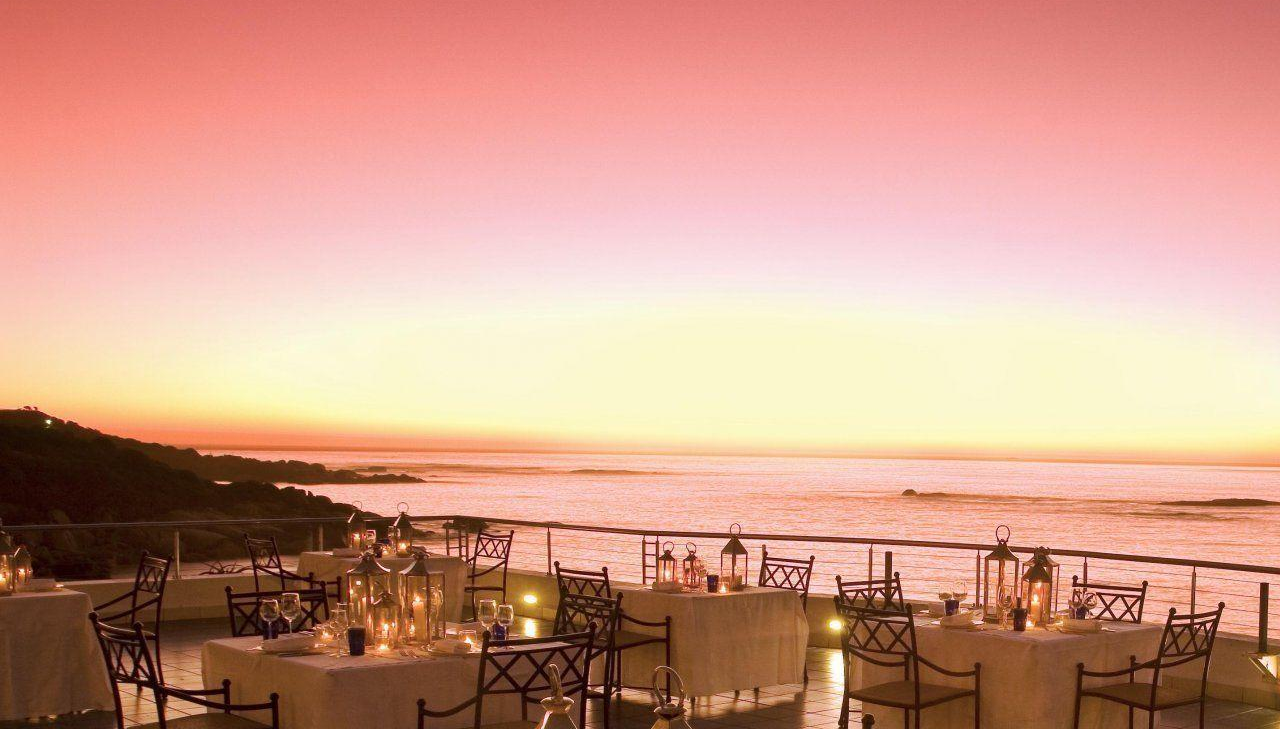
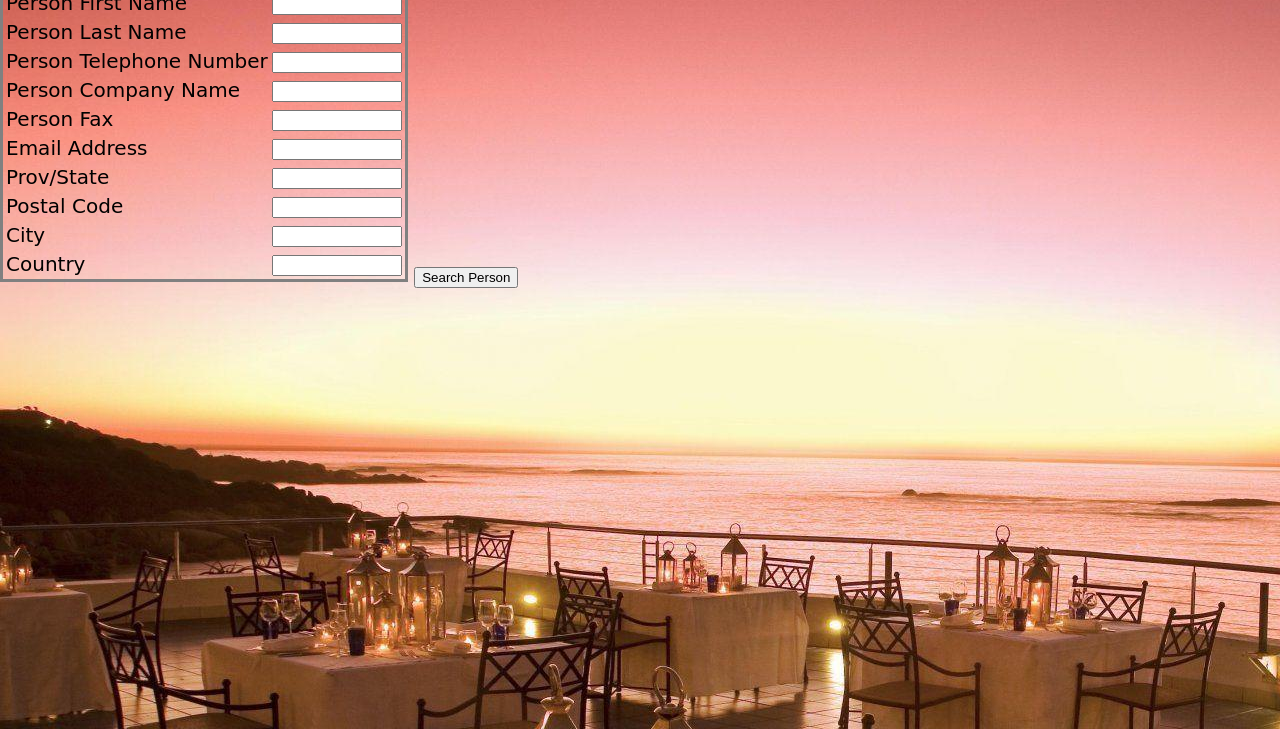
Before and after one commit to CodingDreamteam/RestauranTOjs, a plain HTML site: page RestauranTOjs/RestauranTOjs/RestaurantInfo.html in a window 1280 px wide. Shown: the part 71-800 px from the top of the page. Drawn offline with Linux system fonts and the light colour scheme; a web font is replaced by a local one.

Commit message:
añadiendo .js part 1

```diff
--- a/RestauranTOjs/RestauranTOjs/RestaurantInfo.html
+++ b/RestauranTOjs/RestauranTOjs/RestaurantInfo.html
@@ -28,3 +28,39 @@
 			<button class="Logout" style="visibility:hidden;" disabled>Logout</button>
 		</div>
 	</header>
+
+<table style="border-style:solid;display: inline-block; " >
+    <tr>
+        <td>Person First Name</td><td><input type="text" id="searchPersonFName"/></td>
+    </tr>
+    <tr>
+        <td>Person Last Name</td><td><input type="text" id="searchPersonLName"/></td>
+    </tr>
+    <tr>
+        <td>Person Telephone Number</td><td><input type="text" id="searchPersonNumber"/></td>
+    </tr>
+    <tr>
+        <td>Person Company Name</td><td><input type="text" id="searchPersonCompName"/></td>
+    </tr>
+    <tr>
+        <td>Person Fax</td><td><input type="text" id="searchPersonFax"/></td>
+    </tr>
+    <tr>
+        <td>Email Address</td><td><input type="text" id="searchPersonEmail"/></td>
+    </tr>
+    <tr>
+        <td>Prov/State</td><td><input type="text" id="searchPersonProvState"/></td>
+    </tr>
+    <tr>
+        <td>Postal Code</td><td><input type="text" id="searchPersonPostalCode"/></td>
+    </tr>
+    <tr>
+        <td>City</td><td><input type="text" id="searchPersonCity"/></td>
+    </tr>
+    <tr>
+        <td>Country</td><td><input type="text" id="searchPersonCountry"/></td>
+    </tr>
+</table>
+<input type="button" id="btnSearchPerson" onclick="searchPerson();" value="Search Person" />
+</body>
+</html>
```
Also changed, not shown: RestauranTOjs/RestauranTOjs/Register.html (+5 -2 lines), RestauranTOjs/RestauranTOjs/js/user.js (added, +30 -0 lines), RestauranTOjs/RestauranTOjs/login.html (+4 -1 lines), RestauranTOjs/RestauranTOjs/sugestions.html (+3 -0 lines).
